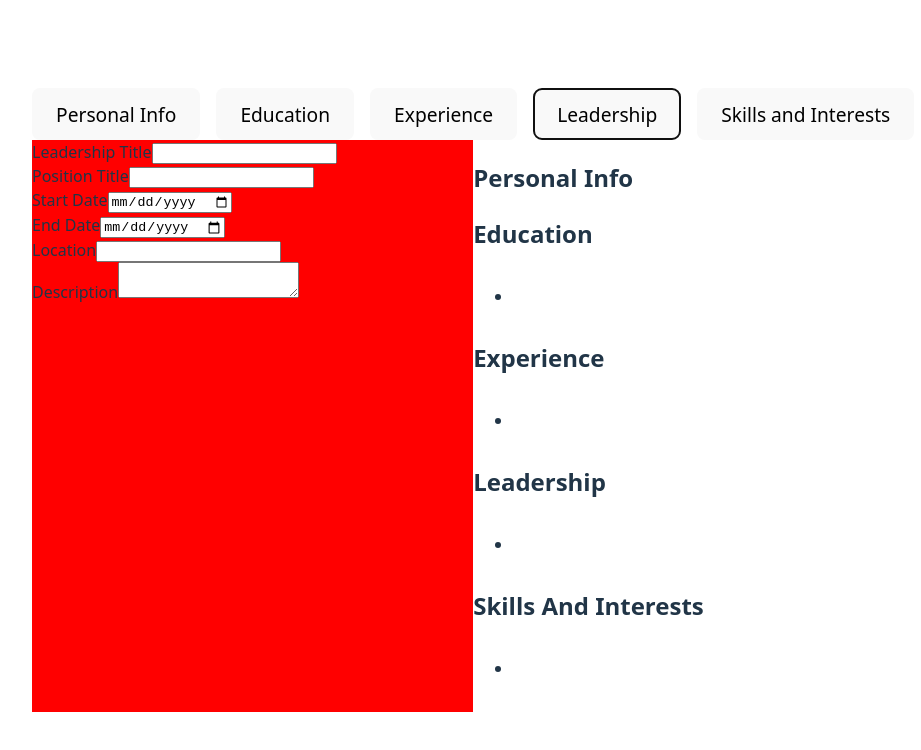
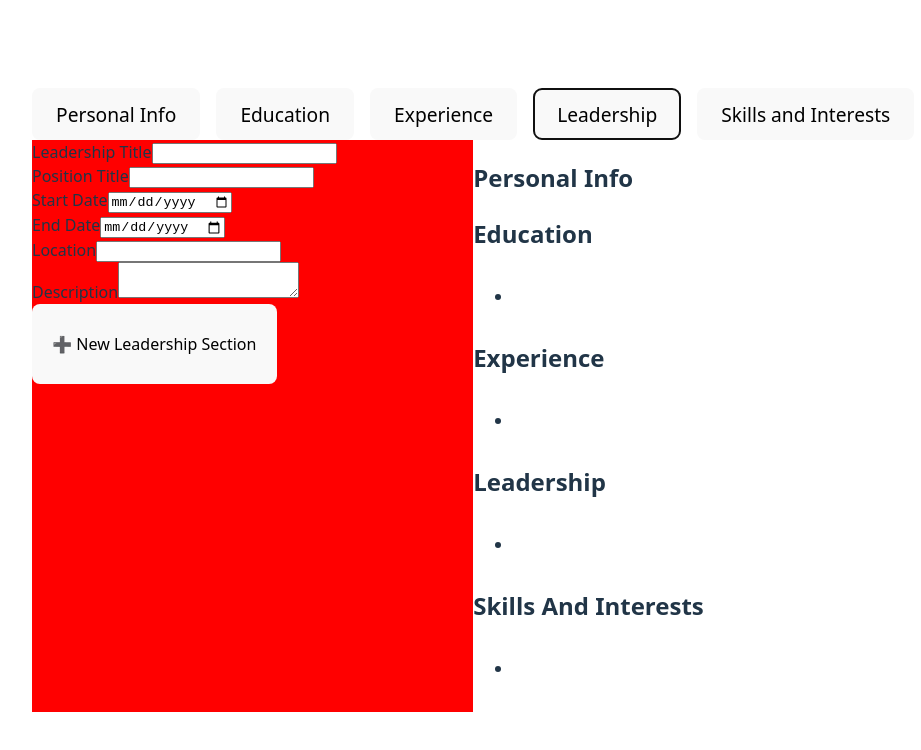
Before and after one commit to angelycontrerasr/CV-Maker, a React (Vite) app: page / in a window 1280 px wide. Both pictures are taken after a click on the button "Leadership". Shown: the top 750 px of the page, without its empty margins (8-929 px from the left). Built offline with nearby package versions, Linux system fonts and the light colour scheme.

Commit message:
made the NewLeadershipButton.jsx and made the changes in app.jsx

```diff
--- a/src/App.jsx
+++ b/src/App.jsx
@@ -14,6 +14,7 @@ import DisplayLeadershipInput from "./components/DisplayLeadershipInput.jsx";
 import SkillsInput from "./components/SkillsInput.jsx";
 import DisplaySkillInput from "./components/DisplaySkillInput.jsx";
 import NewWorkButton from "./components/NewWorkButton.jsx";
+import NewLeadershipButton from "./components/NewLeadershipButton.jsx";
 const options = [
     { id: 0, name: 'Personal Info' },
     { id: 1, name: 'Education' },
@@ -84,6 +85,15 @@ export default function App() {
             </header>
             <div className="mainDiv">
                 <div className="inputDiv">
+                    <div className="personalInfoInput">
+                        {selectedCategory.name === 'Personal Info' && (
+                            <PersonalInfoInput
+                                userPersonalInfo={userPersonalInfo}
+                                setUserPersonalInfo={setUserPersonalInfo}
+                                id={selectedId}
+                            />
+                        )}
+                    </div>
                 {selectedCategory.name === 'Education' && (
                     <div className="eduInput">
                         {userEducation.map(entry => (
@@ -110,21 +120,17 @@ export default function App() {
                             <NewWorkButton userWork={userWork} setUserWork={setUserWork} />
                         </div>
                     )}
-                <div className="personalInfoInput">
-                {selectedCategory.name === 'Personal Info' && (
-                    <PersonalInfoInput
-                        userPersonalInfo={userPersonalInfo}
-                        setUserPersonalInfo={setUserPersonalInfo}
-                        id={selectedId}
-                    />
-                )}
-                </div>
-
                     {selectedCategory.name === 'Leadership' && (
-                        <LeadershipInput
-                        userLeadership={userLeadership}
-                        setUserLeadership={setUserLeadership}
-                        id={selectedId}/>
+                        <div className="LeadershipInput">
+                            {userLeadership.map(entry =>(
+                                <LeadershipInput
+                                key={entry.id}
+                                userLeadership={userLeadership}
+                                setUserLeadership={setUserLeadership}
+                                id={entry.id}/>
+                            ))}
+                            <NewLeadershipButton userLeadership={userLeadership} setUserLeadership={setUserLeadership}/>
+                        </div>
                 )}
 
                 {selectedCategory.name === 'Skills and Interests' && (
--- /dev/null
+++ b/src/components/NewLeadershipButton.jsx
@@ -0,0 +1,22 @@
+export default function NewLeadershipButton({ userLeadership, setUserLeadership }) {
+    const handleClick = () => {
+        const newId = userLeadership.length + 1;
+        const newEntry = {
+            id: newId,
+            leadershipName: '',
+            title: '',
+            startDate: '',
+            endDate: '',
+            location: '',
+            desc: '',
+        };
+
+        setUserLeadership([...userLeadership, newEntry]);
+    };
+
+    return (
+        <button className="NewButton" onClick={handleClick}>
+            ➕ New Leadership Section
+        </button>
+    );
+}
```
